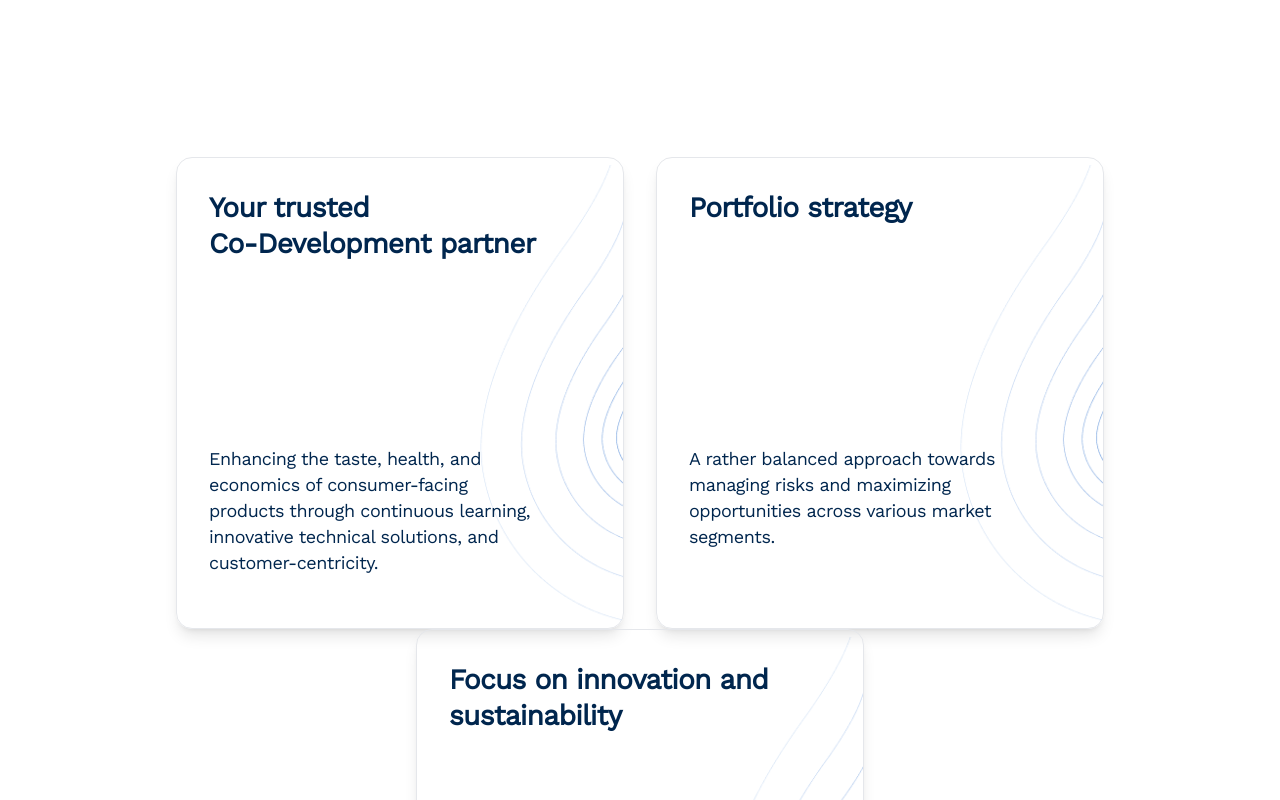
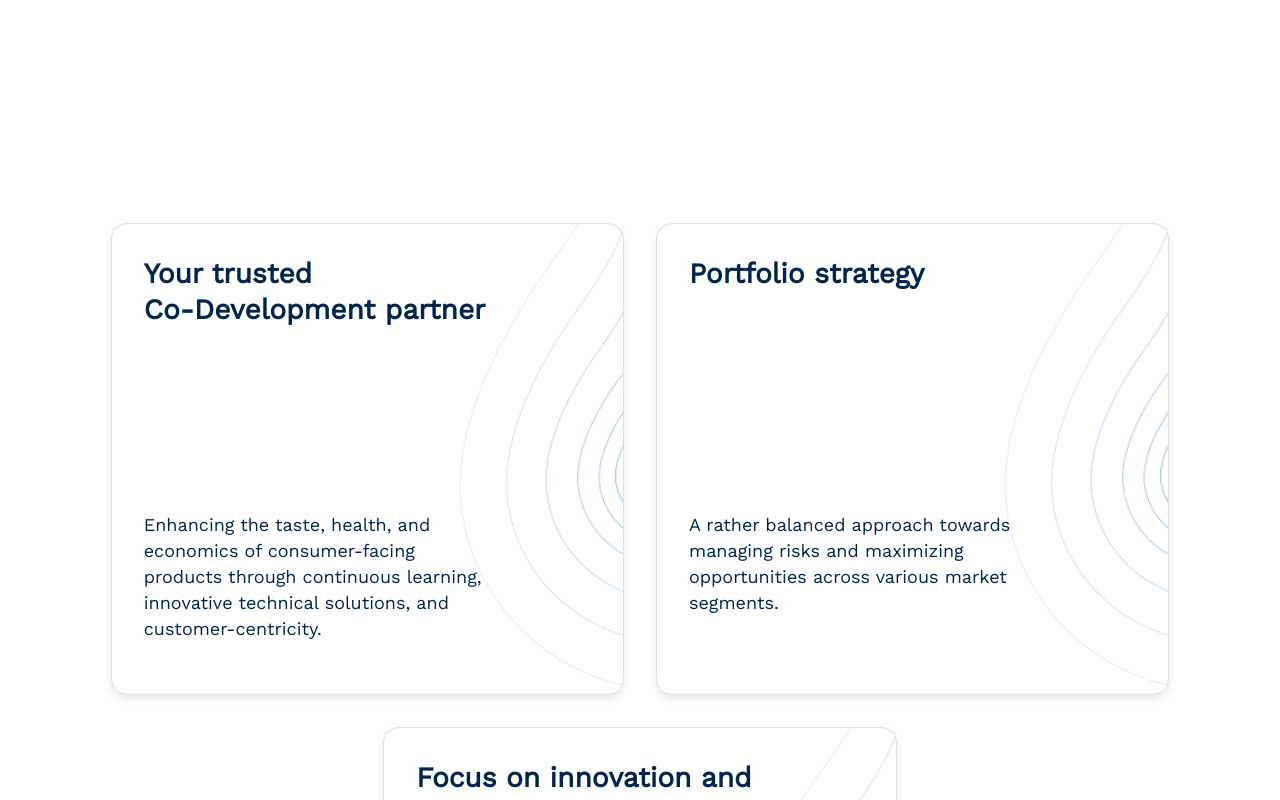
Before and after one commit to tanya-nagi/next, a Next.js app: page /about-us in a window 1280 px wide. Shown: the part 1660-2460 px from the top of the page. Built offline with nearby package versions, Linux system fonts and the light colour scheme.

Commit message:
fix stories of impact

```diff
--- a/src/app/about-us/Card.tsx
+++ b/src/app/about-us/Card.tsx
@@ -15,20 +15,34 @@ const data = [
     }
 ];
 
+// const Card = () => {
+//     return (
+//         <div className=" min-h-screen flex flex-col items-center justify-center px-4 py-8 md:flex-row md:justify-center md:gap-6 lg:gap-0 flex-wrap">
+//             {data.map(({ title, description }, key) => {
+//                 return (
+//                     <div
+//                         key={key}
+//                         className="relative bg-wrapper-card max-w-md bg-white rounded-[1rem] shadow-lg overflow-hidden p-8 border border-gray-200 w-[513.3px] h-[472.39px] flex flex-col justify-between mx-4 my-4 lg:my-0"
+//                     >
+//                         <h2
+//                             className="text-[28px] font-semibold text-[#00264E] leading-[36px] tracking-tight mb-6 "
+//                             dangerouslySetInnerHTML={{ __html: title }}
+//                         />
+//                         <p className="text-[18px] font-normal text-[#00264E] leading-[26px] tracking-tight absolute top-[18rem]" dangerouslySetInnerHTML={{ __html: description }}/>
+//                     </div>
+//                 );
+//             })}
+//         </div>
+//     );
+// };
 const Card = () => {
     return (
-        <div className=" min-h-screen flex flex-col items-center justify-center px-4 py-8 md:flex-row md:justify-center md:gap-6 lg:gap-0 flex-wrap">
+        <div className="card-container">
             {data.map(({ title, description }, key) => {
                 return (
-                    <div
-                        key={key}
-                        className="relative bg-wrapper-card max-w-md bg-white rounded-[1rem] shadow-lg overflow-hidden p-8 border border-gray-200 w-[513.3px] h-[472.39px] flex flex-col justify-between mx-4 my-4 lg:my-0"
-                    >
-                        <h2
-                            className="text-[28px] font-semibold text-[#00264E] leading-[36px] tracking-tight mb-6 "
-                            dangerouslySetInnerHTML={{ __html: title }}
-                        />
-                        <p className="text-[18px] font-normal text-[#00264E] leading-[26px] tracking-tight absolute top-[18rem]" dangerouslySetInnerHTML={{ __html: description }}/>
+                    <div key={key} className="card bg-wrapper-card">
+                        <h2 className="card-title" dangerouslySetInnerHTML={{ __html: title }} />
+                        <p className="card-description" dangerouslySetInnerHTML={{ __html: description }} />
                     </div>
                 );
             })}
@@ -36,5 +50,4 @@ const Card = () => {
     );
 };
 
-
 export default Card;
--- a/src/app/about-us/style.css
+++ b/src/app/about-us/style.css
@@ -347,3 +347,158 @@
   -ms-overflow-style: none; /* IE and Edge */
   scrollbar-width: none; /* Firefox */
 }
+
+
+/* Card Container: Align center, flex-wrap for mobile responsiveness */
+.card-container {
+  min-height: 100vh;
+  display: flex;
+  flex-direction: column;
+  align-items: center;
+  justify-content: center;
+  padding: 2rem 1rem;
+  /* gap: 1rem; */
+  flex-wrap: wrap;
+}
+
+.card {
+  position: relative;
+  background-color: white;
+  max-width: 513.3px;
+  height: 472.39px;
+  border-radius: 1rem;
+  box-shadow: 0px 4px 8px rgba(0, 0, 0, 0.1);
+  border: 1px solid #E0E0E0;
+  padding: 2rem;
+  margin: 1rem;
+  display: flex;
+  flex-direction: column;
+  justify-content: space-between;
+}
+
+/* Card title styling */
+.card-title {
+  font-size: 28px;
+  font-weight: 600;
+  color: #00264E;
+  line-height: 36px;
+  margin-bottom: 1.5rem;
+}
+
+/* Card description styling */
+.card-description {
+  font-size: 18px;
+  font-weight: 400;
+  color: #00264E;
+  line-height: 26px;
+  position: absolute;
+  top: 18rem;
+}
+
+/* Media Queries for Responsive Design */
+
+/* Small screens and mobile devices */
+@media (max-width: 600px) {
+  .card {
+      max-width: 100%;
+      height: auto;
+      padding: 1.5rem;
+  }
+
+  .card-title {
+      font-size: 22px;
+      line-height: 30px;
+  }
+
+  .card-description {
+      font-size: 16px;
+      line-height: 22px;
+      position: relative;
+      top: auto;
+  }
+}
+
+/* Tablets and medium devices */
+@media (min-width: 601px) and (max-width: 1024px) {
+  .card {
+      max-width: 90%;
+      height: auto;
+      padding: 1.5rem;
+  }
+
+  .card-title {
+      font-size: 24px;
+      line-height: 32px;
+  }
+
+  .card-description {
+      font-size: 16px;
+      line-height: 24px;
+      position: relative;
+      top: auto;
+  }
+}
+
+/* Large screens */
+@media (min-width: 1025px) {
+  .card-container {
+      flex-direction: row;
+      justify-content: center;
+      /* gap: 2rem; */
+  }
+
+  .card {
+      width: 513.3px;
+      height: 472.39px;
+  }
+
+  .card-title {
+      font-size: 28px;
+      line-height: 36px;
+  }
+
+  .card-description {
+      font-size: 18px;
+      line-height: 26px;
+      position: absolute;
+      top: 18rem;
+  }
+}
+
+/* Base styles for co-development section */
+.co-development {
+  padding: 2rem 1rem; /* Padding for small screens */
+}
+
+/* Styling for SectionTitles component if needed */
+.font-playfairMedium {
+  font-family: 'Playfair Display', serif; /* Ensure the right font is applied */
+  font-weight: 500;
+}
+
+/* Responsive styles */
+
+/* Small screens (mobile) */
+@media (max-width: 600px) {
+  .co-development {
+    margin-top: 1.5rem;
+      padding: 1.5rem 1rem; /* Adjust top/bottom padding for mobile */
+  }
+}
+
+/* Medium screens (tablets) */
+@media (min-width: 601px) and (max-width: 1024px) {
+  .co-development {
+    margin-top: 1.5rem;
+
+      padding: 3rem 2rem; /* Larger padding for tablets */
+  }
+}
+
+/* Large screens (desktops) */
+@media (min-width: 1025px) {
+  .co-development {
+    margin-top: 1.5rem;
+      padding: 5rem 4rem; /* More spacious padding for desktops */
+  }
+}
--- a/src/app/stories-of-impact/02_storiesOfImpact.tsx
+++ b/src/app/stories-of-impact/02_storiesOfImpact.tsx
@@ -9,7 +9,7 @@ export default function StoriesOfImpact() {
         <h1 className=" text-blue font-playfairSemibold text-center ">
           Stories of Impact
         </h1>
-        <h6 className="text-sm md:text-lg text-blue mt-3 text-center">
+        <h6 className="animate-fadeUp-600 text-blue md:mt-3 mt-2 font-worksansMedium text-center">
           Inspiring positive change
         </h6>
 
--- a/src/app/stories-of-impact/03_sectionofStories.tsx
+++ b/src/app/stories-of-impact/03_sectionofStories.tsx
@@ -1,4 +1,5 @@
-import React from "react";
+import React, { useState, useRef, useLayoutEffect } from "react";
+import './style.css';
 
 export default function SectionOfStories() {
   const categories = [
@@ -14,19 +15,35 @@ export default function SectionOfStories() {
     "Technical products",
   ];
 
+  const [activeIndex, setActiveIndex] = useState(0);
+  const [underlineStyle, setUnderlineStyle] = useState({});
+  const navRef = useRef<HTMLDivElement>(null); // Correctly typed for a div element
+
+  useLayoutEffect(() => {
+    if (navRef.current) {
+      const activeTab = navRef.current.children[activeIndex] as HTMLAnchorElement;
+      setUnderlineStyle({
+        width: activeTab.offsetWidth,
+        left: activeTab.offsetLeft,
+      });
+    }
+  }, [activeIndex]);
+
   return (
-    <nav className="flex flex-wrap justify-center gap-4 w-full max-w-screen-xl mx-auto px-4 h-auto text-blue text-sm mb-8">
+    <nav
+      className="category-nav flex flex-wrap justify-center w-full mx-auto px-4 h-auto text-blue text-sm mb-12 relative"
+      ref={navRef}
+    >
       {categories.map((category, index) => (
         <a
           key={index}
-          //   href="#"
-          className={`hover:underline  ${category ? "cursor-pointer" : ""} ${
-            category === "All" ? "font-bold text-blue underline" : ""
-          }`}
+          onClick={() => setActiveIndex(index)}
+          className={`category-link ${activeIndex === index ? "active-tab" : ""}`}
         >
           {category}
         </a>
       ))}
+      <div className="underline" style={underlineStyle} />
     </nav>
   );
 }
--- a/src/app/stories-of-impact/05_storyCard.tsx
+++ b/src/app/stories-of-impact/05_storyCard.tsx
@@ -20,17 +20,19 @@ const StoryCard: React.FC<StoryCardProps> = ({ imageUrl }) => {
 
   return (
     <div
-      className="relative bg-white rounded-lg shadow-lg overflow-hidden transform transition-transform duration-300 hover:scale-105"
+      className="relative bg-white rounded-lg shadow-lg overflow-hidden transform transition-transform duration-300 hover:scale-105 card"
       onMouseEnter={() => setHover(true)}
       onMouseLeave={() => setHover(false)}
       onMouseMove={handleMouseMove}
+
     >
-      <div className="relative w-full h-72">
+      <div className="relative w-full h-full">
         <Image
           src={imageUrl}
           alt={"storyImage"}
           layout="fill"
           objectFit="cover"
+
         />
       </div>
 
--- a/src/app/stories-of-impact/page.tsx
+++ b/src/app/stories-of-impact/page.tsx
@@ -10,6 +10,7 @@ import StoriesOfImpact from "./02_storiesOfImpact";
 import SectionOfStories from "./03_sectionofStories";
 import StoryGrid from "./04_storyGrid";
 
+
 export default function CoDevelopment() {
   useGSAP(".stories-of-impact-main-wrp");
   return (
@@ -19,7 +20,8 @@ export default function CoDevelopment() {
         subroute={{ title: "Stories of impact", link: "/stories-of-impact" }}
       />
       <Banner
-        heading='<span class="font-playfairSemibold"> Impactful narratives</span><br class="lg:block hidden" /> <span class="text-[20px]">Empowering change</span>'
+        heading='<span class="font-playfairSemibold"> Impactful narratives</span>'
+        subheading="Empowering change"
         image="/assets/coDevelopment/co-development-banner.png"
         classes=""
       />
--- /dev/null
+++ b/src/app/stories-of-impact/style.css
@@ -0,0 +1,42 @@
+.category-nav {
+    position: relative;
+    padding-bottom: 10px;
+    gap: 1.5rem;
+    /* opacity: .6; */
+}
+
+.category-link {
+    font-family: 'Work Sans', sans-serif;
+    font-size: 18px;
+    font-weight: 500;
+    line-height: 21.11px;
+    letter-spacing: -0.02em;
+    text-align: left;
+    cursor: pointer;
+    position: relative;
+    padding-bottom: 10px;
+    transition: color 0.3s ease;
+    opacity: 1;
+    color: #0070f3ad;
+
+}
+
+.category-link.active-tab {
+    font-weight: bold;
+    color: #0070f3;
+}
+
+
+.underline {
+    position: absolute;
+    bottom: 15px;
+    height: 2px;
+    background-color: #0070f3;
+    transition: all .6s ease-in-out;
+}
+
+.card {
+    width: 372.65px;
+    height: 372.65px;
+        gap: '0px';
+}
```
Also changed, not shown: public/assets/Group.svg (added), src/app/about-us/05_evolution.tsx (indentation only).
